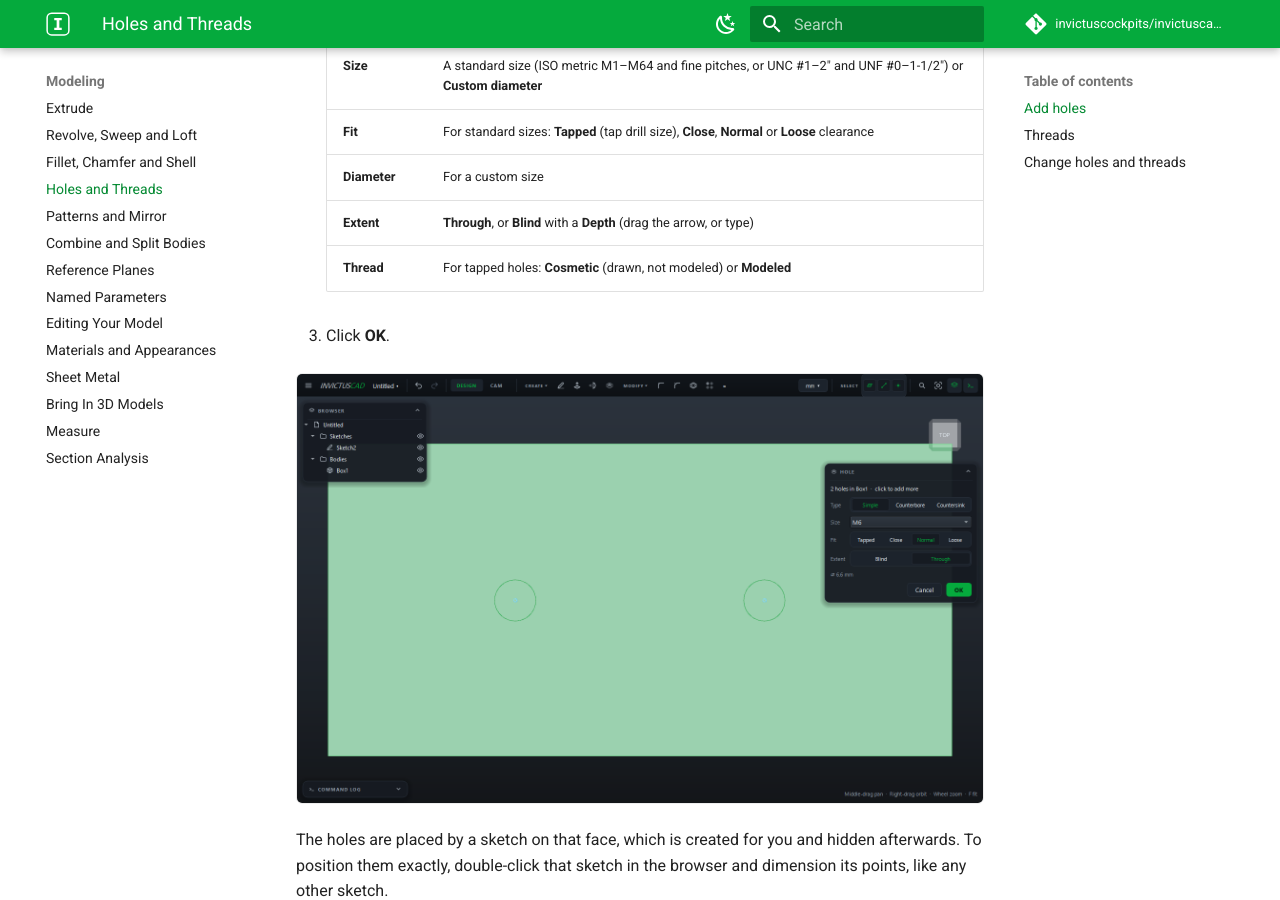
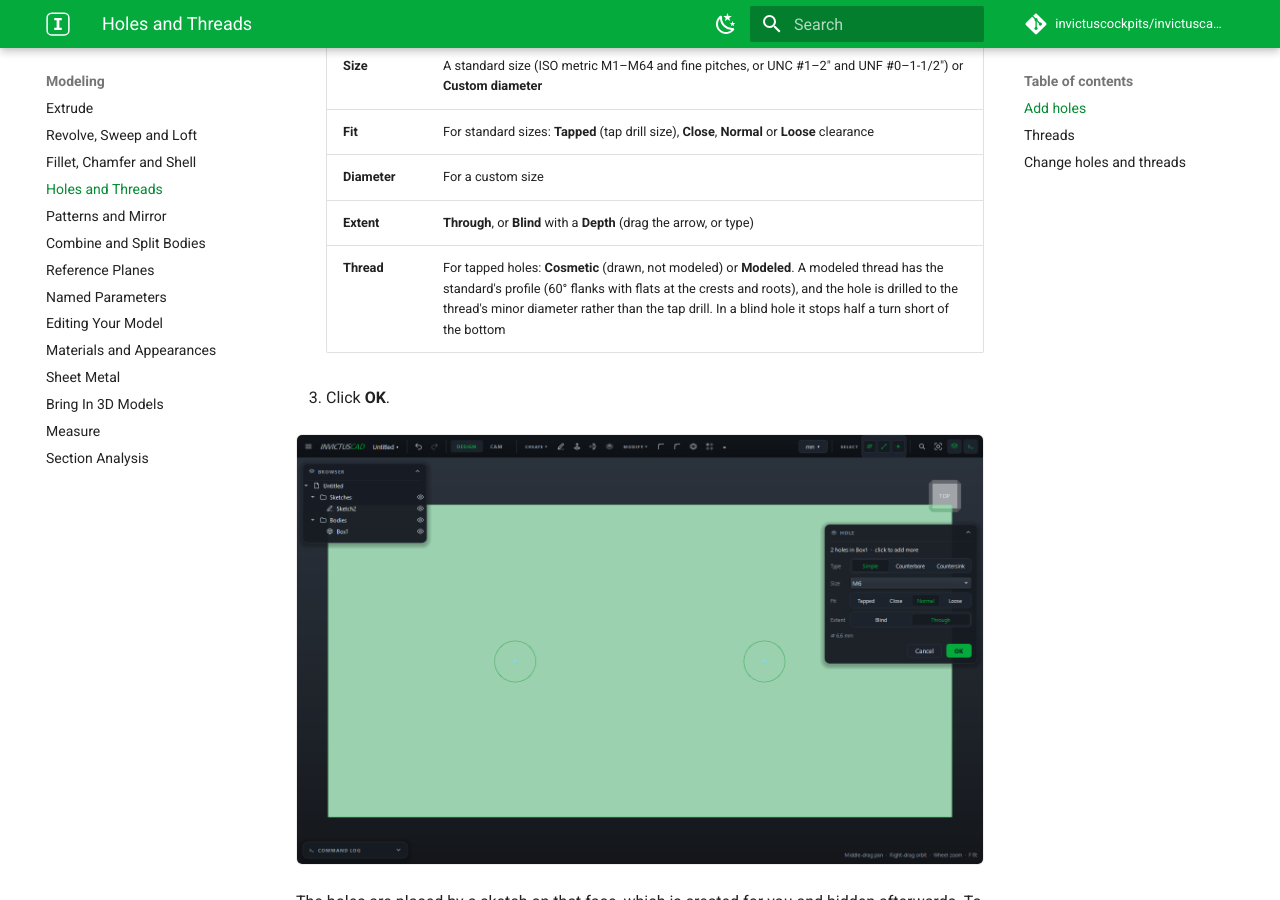
Before and after one commit to invictuscockpits/invictuscad-docs, an MkDocs documentation site: the page built from docs/modeling/holes-and-threads.md, in a window 1280 px wide and 900 px high, scrolled down 831 px. Built offline with MkDocs 1.6.1 and Material for MkDocs 9.7.7, drawn with Linux system fonts in a browser that asks for light colours; comment, search, counter and statistics services are not loaded.

Commit message:
Holes: modeled thread profile and size

```diff
--- a/docs/modeling/holes-and-threads.md
+++ b/docs/modeling/holes-and-threads.md
@@ -28,7 +28,7 @@
     | **Fit** | For standard sizes: **Tapped** (tap drill size), **Close**, **Normal** or **Loose** clearance |
     | **Diameter** | For a custom size |
     | **Extent** | **Through**, or **Blind** with a **Depth** (drag the arrow, or type) |
-    | **Thread** | For tapped holes: **Cosmetic** (drawn, not modeled) or **Modeled** |
+    | **Thread** | For tapped holes: **Cosmetic** (drawn, not modeled) or **Modeled**. A modeled thread has the standard's profile (60° flanks with flats at the crests and roots), and the hole is drilled to the thread's minor diameter rather than the tap drill. In a blind hole it stops half a turn short of the bottom |
 
 5. Click **OK**.
 
```
